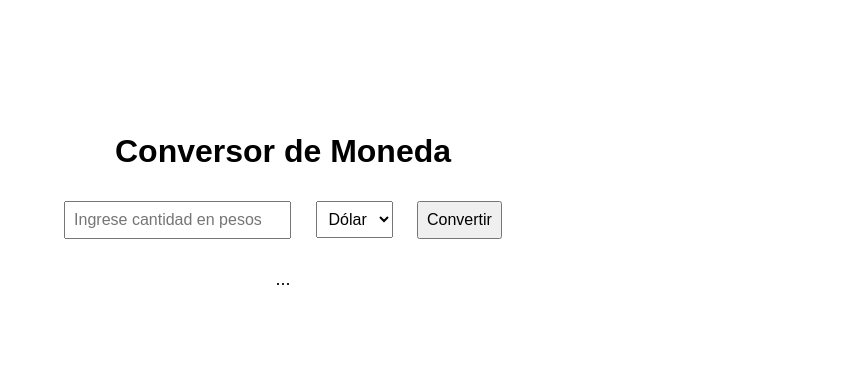
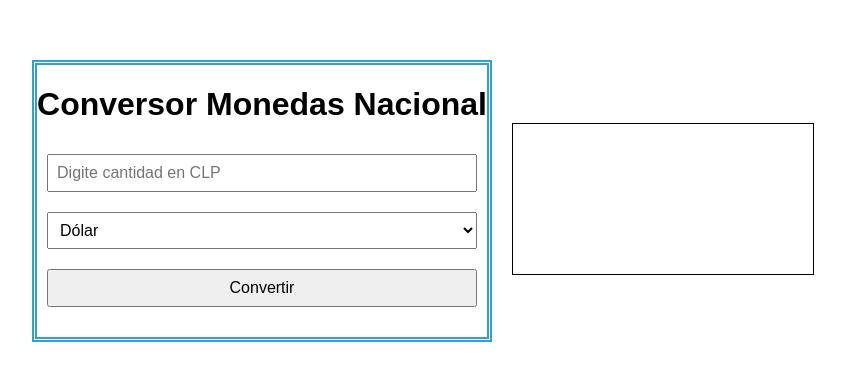
Before and after one commit to luisfersan/Modulo3JSDesafio6APIs, a plain HTML site: page index.html in a window 1280 px wide. Shown: the part 199-580 px from the top of the page, without its empty margins (207-1052 px from the left). Drawn offline with nearby package versions, Linux system fonts and the light colour scheme.

Commit message:
feat/Se ajustan los estilos,scripts y el index.

```diff
--- a/assets/css/styles.css
+++ b/assets/css/styles.css
@@ -8,6 +8,9 @@ body {
 }
 
 .container {
+    border: thick double #32a1ce;
+    display:grid;
+    grid-template-columns: minmax(14 rem, 30%) 1fr;
     text-align: center;
 }
 
@@ -21,3 +24,8 @@ input, select, button {
     margin-top: 20px;
     font-size: 18px;
 }
+
+#myChart{
+    border: 1px solid #000000;
+    margin: 20px;
+}
--- a/assets/js/scripts.js
+++ b/assets/js/scripts.js
@@ -15,7 +15,7 @@ async function convertCurrency(){
     const valorMoneda = await obtenerApi(monedaSeleccionada);
     const valorFinal = (pesos/valorMoneda).toFixed(2);
     console.log("valor final: ",valorFinal);
-    span.innerHTML="resultado: $"+valorFinal;
+    span.innerHTML="Resultado: $"+valorFinal;
 }
 
 // Vamos a cosumir la API
--- a/index.html
+++ b/index.html
@@ -3,20 +3,20 @@
 <head>
     <meta charset="UTF-8">
     <meta name="viewport" content="width=device-width, initial-scale=1.0">
-    <title>Conversor de Monedas</title>
+    <title>Módulo 3 CSS - Conversor de Monedas Nacional - Desafío 6 APIs</title>
     <link rel="stylesheet" href="./assets/css/styles.css">
 </head>
 <body>
 
     <div class="container">
-        <h1>Conversor de Moneda</h1>
-        <input type="number" id="amountInput" placeholder="Ingrese cantidad en pesos chilenos">
+        <h1>Conversor Monedas Nacional</h1>
+        <input type="number" id="amountInput" placeholder="Digite cantidad en CLP">
         <select id="currencySelect">
             <option value="dolar">Dólar</option>
             <option value="euro">Euro</option>3
         </select>
         <button onclick="convertCurrency()">Convertir</button>
-        <div id="result"><span>...</span></div>
+        <div id="result"><span></span></div>
     </div>
 
     <div>
```
